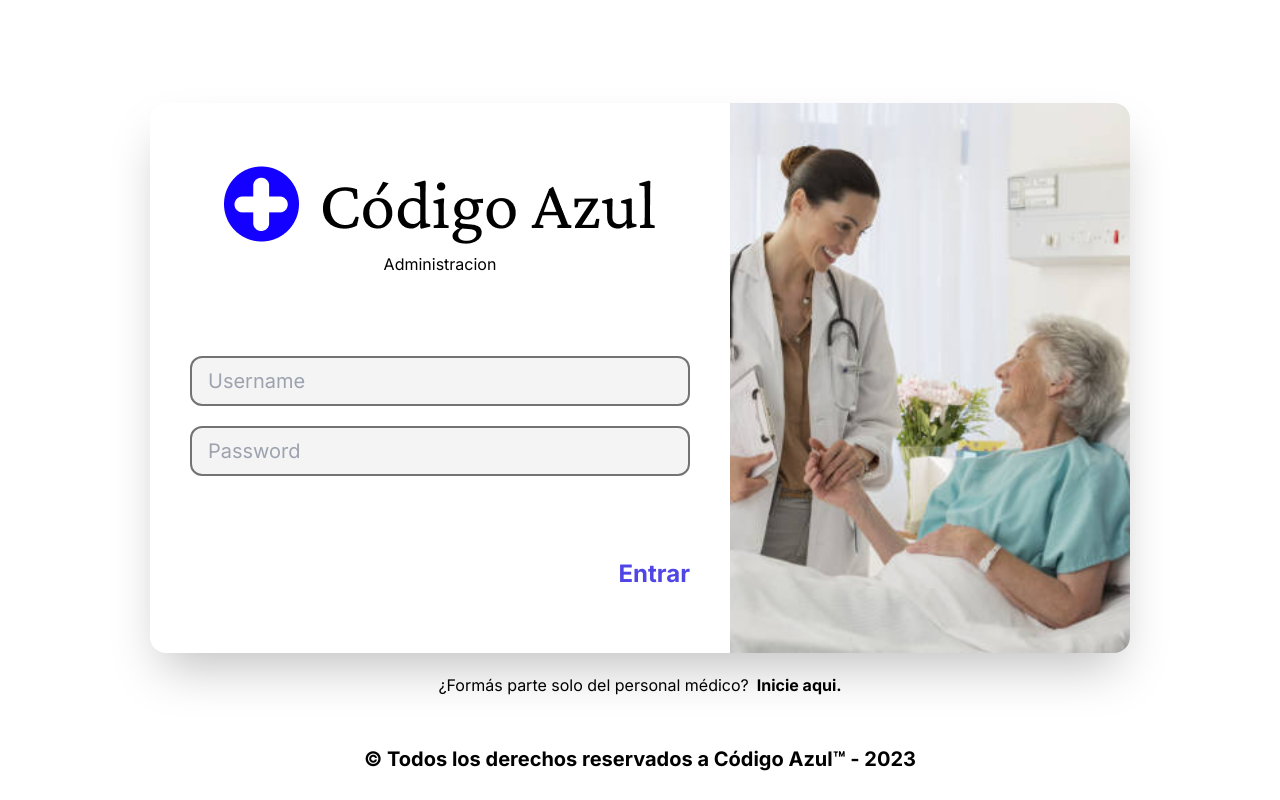
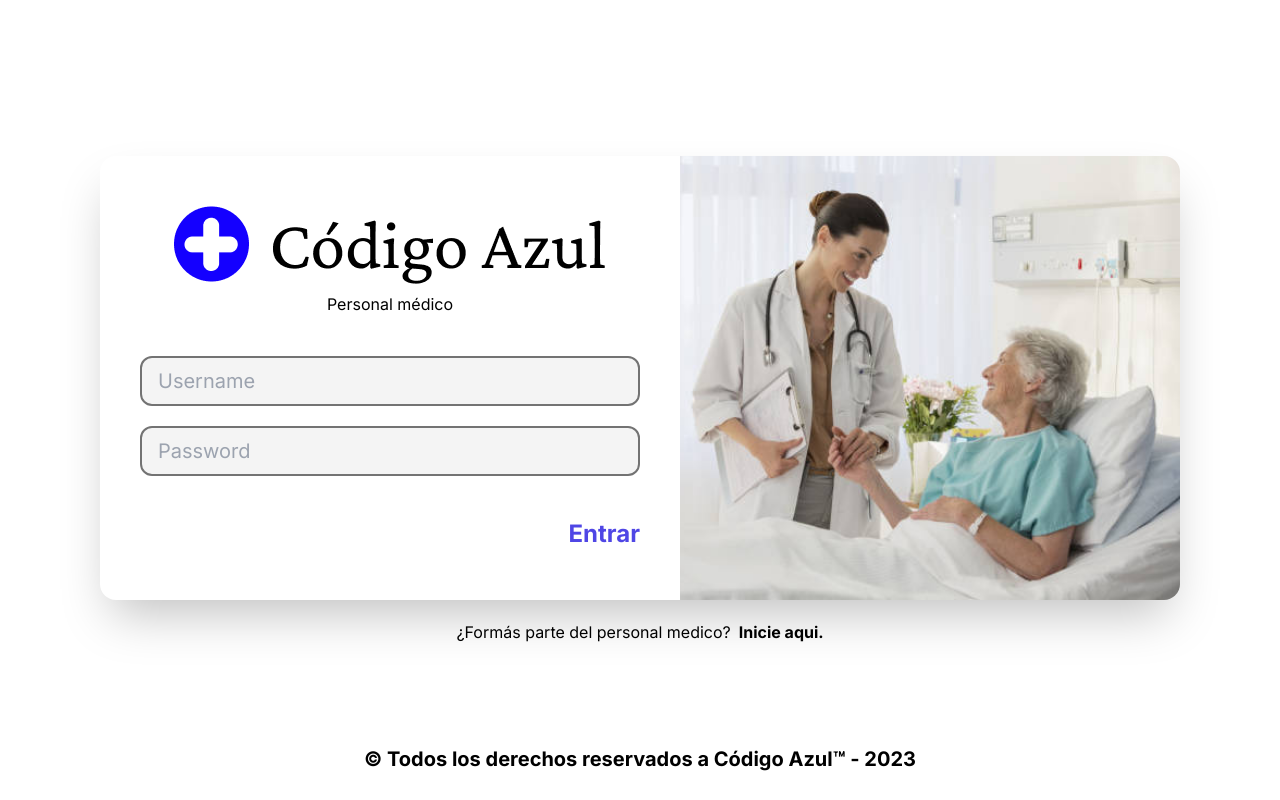
Before and after one commit to romancitodev/bluecode, a Next.js app: page /admin in a window 1280 px wide. Built offline with nearby package versions, Linux system fonts and the light colour scheme.

Commit message:
fix(front): :lipstick: notebook display

```diff
--- a/src/app/(auth)/admin/page.tsx
+++ b/src/app/(auth)/admin/page.tsx
@@ -4,13 +4,16 @@ export default function Login() {
 	return (
 		<main className='h-screen overflow-hidden'>
 			<div className='grid content-center justify-center h-screen gap-5'>
-				<div className='flex h-[550px] shadow-2xl rounded-2xl items-center justify-around'>
-					<div className='grid justify-around p-10 gap-10'>
+				<div
+					className='flex md:h-[444px] md:w-[1080px] shadow-2xl rounded-2xl
+				 items-center justify-around'
+				>
+					<div className='grid justify-around px-10 gap-10'>
 						<div className='grid text-center justify-center gap-y-2'>
 							<img src='/Isotipo.png' alt='isotipo' />
-							<p>Administracion</p>
+							<p>Personal médico</p>
 						</div>
-						<form className='grid gap-5 w-[500px] h-max py-10 items-center'>
+						<form className='grid gap-5 w-[500px] h-max items-center'>
 							<input
 								className='border-2 rounded-xl border-neutral-500 bg-neutral-300 bg-opacity-25 placeholder:neutral-500 hover:border-neutral-600 py-2 px-4 text-[20px] transition-all'
 								type='text'
@@ -28,16 +31,16 @@ export default function Login() {
 							</button>
 						</div>
 					</div>
-					<div className={'w-[400px] h-max'}>
+					<div className={'w-[400px] md:w-full h-full'}>
 						<img
 							src='/hospital.jpg'
 							alt='login-hospital'
-							className='h-[550px] object-cover rounded-r-2xl'
+							className=' w-full h-full object-cover rounded-r-2xl'
 						/>
 					</div>
 				</div>
 				<p className='flex place-content-center text-center gap-x-2'>
-					¿Formás parte solo del personal médico?
+					¿Formás parte del personal medico?
 					<Link href='/login' className='font-bold'>
 						Inicie aqui.
 					</Link>
--- a/src/app/(auth)/login/page.tsx
+++ b/src/app/(auth)/login/page.tsx
@@ -5,22 +5,22 @@ export default function Login() {
 		<main className='h-screen overflow-hidden'>
 			<div className='grid content-center justify-center h-screen gap-5'>
 				<div
-					className='flex h-[550px] shadow-2xl rounded-2xl
+					className='flex h-max shadow-2xl rounded-2xl
 				 items-center justify-around'
 				>
-					<div className={'w-[400px] h-max'}>
+					<div className={'w-[400px] md:w-full h-full'}>
 						<img
 							src='/hospital_ambulancia.jpg'
 							alt='login-hospital'
-							className='h-[550px] object-cover rounded-l-2xl'
+							className='w-full h-full object-cover rounded-l-2xl'
 						/>
 					</div>
-					<div className='grid justify-around p-10 gap-10'>
+					<div className='grid justify-around px-10 gap-10'>
 						<div className='grid text-center justify-center gap-y-2'>
 							<img src='/Isotipo.png' alt='isotipo' />
 							<p>Personal médico</p>
 						</div>
-						<form className='grid gap-5 w-[500px] h-max py-10 items-center'>
+						<form className='grid gap-5 w-[500px] h-max items-center'>
 							<input
 								className='border-2 rounded-xl border-neutral-500 bg-neutral-300 bg-opacity-25 placeholder:neutral-500 hover:border-neutral-600 py-2 px-4 text-[20px] transition-all'
 								type='text'
--- a/src/app/page.tsx
+++ b/src/app/page.tsx
@@ -1,3 +1,13 @@
+'use client';
+
+import { useRouter } from "next/navigation";
+import { useEffect } from "react";
+
 export default function Home() {
-	return <h1>Hola</h1>;
+
+	const router = useRouter();
+	useEffect(() => {
+		router.push('/login');
+	}, []);
+
 }
```
